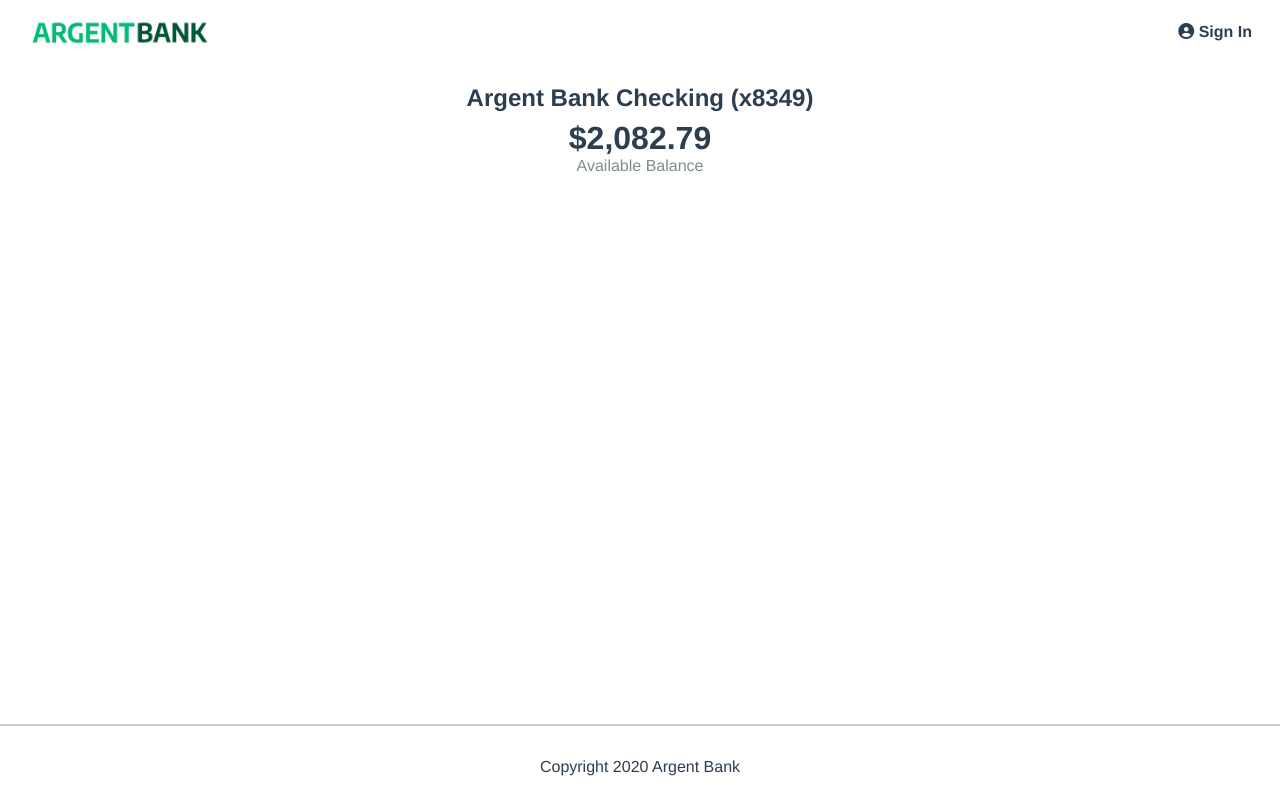
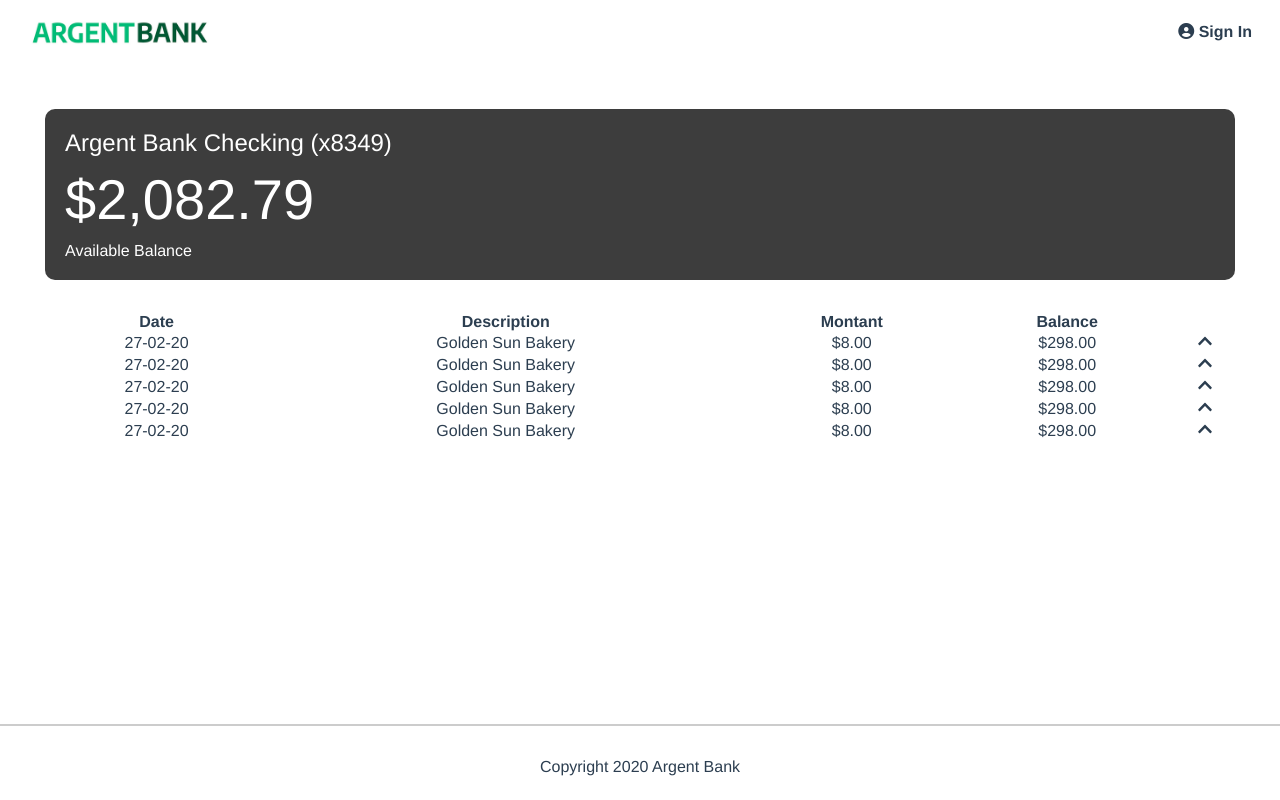
Before and after one commit to CynthiaCG-2202/Implementez-le-front-end-d-une-application-bancaire, a React (Vite) app in the folder argentbankreact/: page /transactions/1 in a window 1280 px wide. Built offline with nearby package versions, Linux system fonts and the light colour scheme.

Commit message:
Mise en place des dropdown, du style de la page de transaction

```diff
--- a/argentbankreact/package.json
+++ b/argentbankreact/package.json
@@ -16,6 +16,7 @@
   },
   "dependencies": {
     "@reduxjs/toolkit": "^2.9.0",
+    "react-icons": "^5.5.0",
     "react-redux": "^9.2.0",
     "react-router-dom": "^7.9.1"
   }
--- a/argentbankreact/src/Components/Account.jsx
+++ b/argentbankreact/src/Components/Account.jsx
@@ -4,7 +4,6 @@
   const navigate = useNavigate();
 
   const handleViewTransactions = () => {
-    // id provient maintenant des props
     navigate(`/transactions/${id}`);
   };
 
--- a/argentbankreact/src/Components/SignInForm.jsx
+++ b/argentbankreact/src/Components/SignInForm.jsx
@@ -17,7 +17,7 @@
     setErrorMessage("");
 
     try {
-      // 1️⃣ Login pour récupérer le token
+      // Login pour récupérer le token
       const response = await fetch("http://localhost:3001/api/v1/user/login", {
         method: "POST",
         headers: { "Content-Type": "application/json" },
@@ -32,7 +32,7 @@
       if (rememberMe) localStorage.setItem("token", token);
       else sessionStorage.setItem("token", token);
 
-      // 2️⃣ Récupérer les infos de l’utilisateur
+      // Récupérer les infos de l’utilisateur
       const profileResponse = await fetch("http://localhost:3001/api/v1/user/profile", {
         headers: { Authorization: `Bearer ${token}` },
       });
--- /dev/null
+++ b/argentbankreact/src/Components/TransactionRow.jsx
@@ -0,0 +1,78 @@
+import { useState } from "react";
+import { FaPen, FaChevronDown, FaChevronUp } from "react-icons/fa";
+
+function TransactionRow({ transaction }) {
+  const [isOpen, setIsOpen] = useState(false);
+  const [category, setCategory] = useState(transaction.details.category);
+  const [note, setNote] = useState(transaction.details.note);
+  const [isEditingCategory, setIsEditingCategory] = useState(false);
+  const [isEditingNote, setIsEditingNote] = useState(false);
+
+  return (
+    <>
+      <tr className="transaction-row" onClick={() => setIsOpen(!isOpen)}>
+        <td>{transaction.date}</td>
+        <td>{transaction.description}</td>
+        <td>${transaction.amount.toFixed(2)}</td>
+        <td>${transaction.balance.toFixed(2)}</td>
+        <td className="transaction-arrow">
+          {isOpen ? <FaChevronDown className="arrow-icon" /> : <FaChevronUp className="arrow-icon" />}
+        </td>
+      </tr>
+
+      {isOpen && (
+        <tr className="transaction-details">
+          <td colSpan="5">
+            <div className="transaction-details-content">
+              <div className="transaction-type">Type: {transaction.details.type}</div>
+
+              <div className="transaction-category">
+                Catégorie:{" "}
+                {isEditingCategory ? (
+                  <input
+                    type="text"
+                    value={category}
+                    onChange={(e) => setCategory(e.target.value)}
+                    onBlur={() => setIsEditingCategory(false)}
+                    autoFocus
+                  />
+                ) : (
+                  <>
+                    {category}{" "}
+                    <FaPen
+                      onClick={(e) => { e.stopPropagation(); setIsEditingCategory(true); }}
+                      className="edit-icon"
+                    />
+                  </>
+                )}
+              </div>
+
+              <div className="transaction-note">
+                Note:{" "}
+                {isEditingNote ? (
+                  <input
+                    type="text"
+                    value={note}
+                    onChange={(e) => setNote(e.target.value)}
+                    onBlur={() => setIsEditingNote(false)}
+                    autoFocus
+                  />
+                ) : (
+                  <>
+                    {note}{" "}
+                    <FaPen
+                      onClick={(e) => { e.stopPropagation(); setIsEditingNote(true); }}
+                      className="edit-icon"
+                    />
+                  </>
+                )}
+              </div>
+            </div>
+          </td>
+        </tr>
+      )}
+    </>
+  );
+}
+
+export default TransactionRow;
--- /dev/null
+++ b/argentbankreact/src/Components/TransactionTable.jsx
@@ -0,0 +1,23 @@
+import TransactionRow from "./TransactionRow";
+
+function TransactionTable({ transactions }) {
+  return (
+    <table style={{ width: "100%", borderCollapse: "collapse" }}>
+      <thead>
+        <tr>
+          <th>Date</th>
+          <th>Description</th>
+          <th>Montant</th>
+          <th>Balance</th>
+        </tr>
+      </thead>
+      <tbody>
+        {transactions.map((tx) => (
+          <TransactionRow key={tx.id} transaction={tx} />
+        ))}
+      </tbody>
+    </table>
+  );
+}
+
+export default TransactionTable;
--- a/argentbankreact/src/Pages/Transactions.jsx
+++ b/argentbankreact/src/Pages/Transactions.jsx
@@ -1,20 +1,35 @@
 import { useParams } from "react-router-dom";
-import accountsData from "../Data/dataAccount"; // ou depuis Redux
+import accountsData from "../Data/dataAccount";
+import TransactionTable from "../Components/TransactionTable";
+
+const transactionTemplate = {
+  date: "27-02-20",
+  description: "Golden Sun Bakery",
+  amount: 8.0,
+  balance: 298.0,
+  details: {
+    type: "Electronic",
+    category: "food",
+    note: "lorem ipsum"
+  }
+};
+
+const transactions = Array(5)
+  .fill(transactionTemplate)
+  .map((tx, index) => ({ ...tx, id: index + 1 }));
 
 function Transactions() {
   const { id } = useParams();
   const account = accountsData.find(acc => acc.id === id);
 
-  if (!account) return <p>Compte non trouvé</p>;
-
   return (
-    <main>
+    <main className="account-page">
       <div className="account-header">
         <h2>{account.title}</h2>
-        <p className="account-amount">{account.amount}</p>
-        <p className="account-amount-description">{account.description}</p>
+        <p className="account-amount-page">{account.amount}</p>
+        <p className="account-amount-page-description">{account.description}</p>
       </div>
-      {/* Liste des transactions collapsibles ici */}
+      <TransactionTable transactions={transactions} />
     </main>
   );
 }
--- a/argentbankreact/src/Pages/User.jsx
+++ b/argentbankreact/src/Pages/User.jsx
@@ -9,7 +9,7 @@
       {accountsData.map(acc => (
         <Account
           key={acc.id}
-          id={acc.id}                // <-- ici on passe l'id
+          id={acc.id}
           title={acc.title}
           amount={acc.amount}
           description={acc.description}
--- a/argentbankreact/src/styles/main.css
+++ b/argentbankreact/src/styles/main.css
@@ -31,16 +31,19 @@
 
 .sr-only {
   border: 0 !important;
-  clip: rect(1px, 1px, 1px, 1px) !important; /* 1 */
+  clip: rect(1px, 1px, 1px, 1px) !important;
+  /* 1 */
   -webkit-clip-path: inset(50%) !important;
-  clip-path: inset(50%) !important; /* 2 */
+  clip-path: inset(50%) !important;
+  /* 2 */
   height: 1px !important;
   margin: -1px !important;
   overflow: hidden !important;
   padding: 0 !important;
   position: absolute !important;
   width: 1px !important;
-  white-space: nowrap !important; /* 3 */
+  white-space: nowrap !important;
+  /* 3 */
 }
 
 .main-nav {
@@ -324,6 +327,7 @@
     width: 200px;
   }
 }
+
 .transactions {
   max-width: 800px;
   margin: 2rem auto;
@@ -332,64 +336,36 @@
 }
 
 /* En-tête du compte */
+
+.account-page {
+  padding: 45px;
+}
+
 .account-header {
-  text-align: center;
+  text-align: left;
   margin-bottom: 2rem;
+  background-color: #3d3d3d;
+  padding: 20px;
+  border-radius: 10px;
+  color: white;
+  display: flex;
+  flex-direction: column;
+  gap: 10px;
 }
 
 .account-header h2 {
   font-size: 1.5rem;
-  margin-bottom: 0.5rem;
+  margin: 0px;
+  font-weight: 300;
 }
 
-.account-amount {
-  font-size: 2rem;
-  font-weight: bold;
+.account-amount-page {
+  font-size: 3.5rem;
+  margin: 0px;
+  font-weight: 300;
 }
 
-.account-amount-description {
-  color: #7f8c8d;
+.account-amount-page-description {
+  margin: 0px;
+  font-weight: 300;
 }
-
-/* Tableau principal */
-.transactions-table {
-  width: 100%;
-  border-collapse: collapse;
-  margin-top: 1.5rem;
-}
-
-.transactions-table th,
-.transactions-table td {
-  padding: 1rem;
-  text-align: left;
-  border-bottom: 1px solid #ddd;
-}
-
-/* Ligne de transaction cliquable */
-.transaction-row {
-  cursor: pointer;
-  transition: background 0.3s ease;
-}
-
-.transaction-row:hover {
-  background-color: #f0f9f0;
-}
-
-/* Détails dépliés */
-.transaction-details td {
-  background-color: #f9f9f9;
-  padding: 1rem;
-  font-size: 0.9rem;
-  color: #34495e;
-}
-
-.transaction-details p {
-  margin: 0.3rem 0;
-}
-
-/* Petits ✏️ pour indiquer l’édition */
-.transaction-details p::after {
-  content: "";
-  margin-left: 0.5rem;
-  color: #27ae60;
-}
```
Also changed, not shown: argentbankreact/src/Components/Collapse.jsx (deleted), 1 other file (tests, documents, lock files or other folders).
